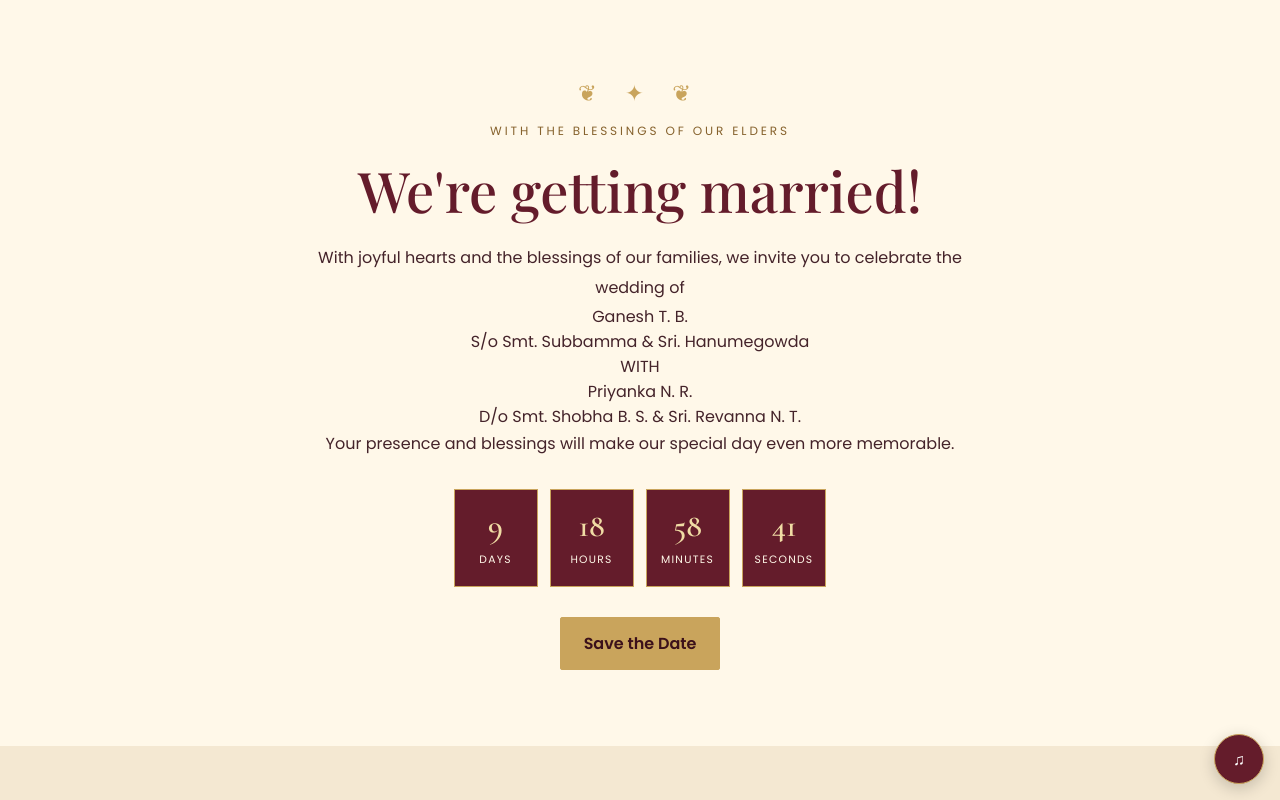
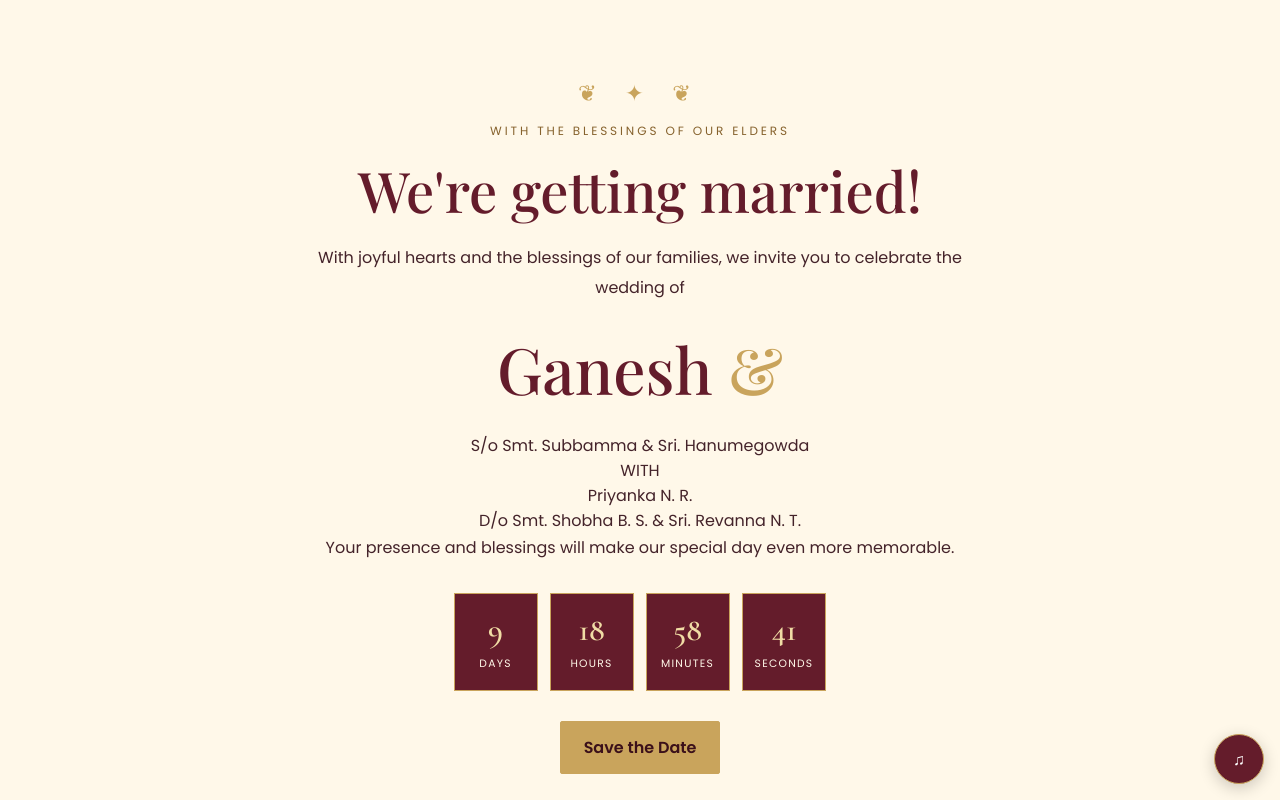
Before and after one commit to karthikdhruva1335-ops/Ganesh-Priyanka-wedding-Invitation, a plain HTML site: page index.html in a window 1280 px wide. Both pictures are taken after a click on the button "Open Invitation ✨". Shown: the part 800-1600 px from the top of the page. Drawn offline with nearby package versions, Linux system fonts and the light colour scheme.

Commit message:
Update index.html

```diff
--- a/index.html
+++ b/index.html
@@ -35,7 +35,7 @@
       <h2>We're getting married!</h2>
       <p class="intro">With joyful hearts and the blessings of our families, we invite you to celebrate the wedding of</p>
       <div class="couple-section">
-        <div class="name">Ganesh T. B.<span style="color:var(--gold)"></span></div>
+         <div class="names">Ganesh <span style="color:var(--gold)">&</span> </div>
         <div class="parents">S/o Smt. Subbamma & Sri. Hanumegowda</div>
         <div class="with-text">WITH</div>
         <div class="name">Priyanka N. R.</div><span style="color:var(--gold)"></span>
```
